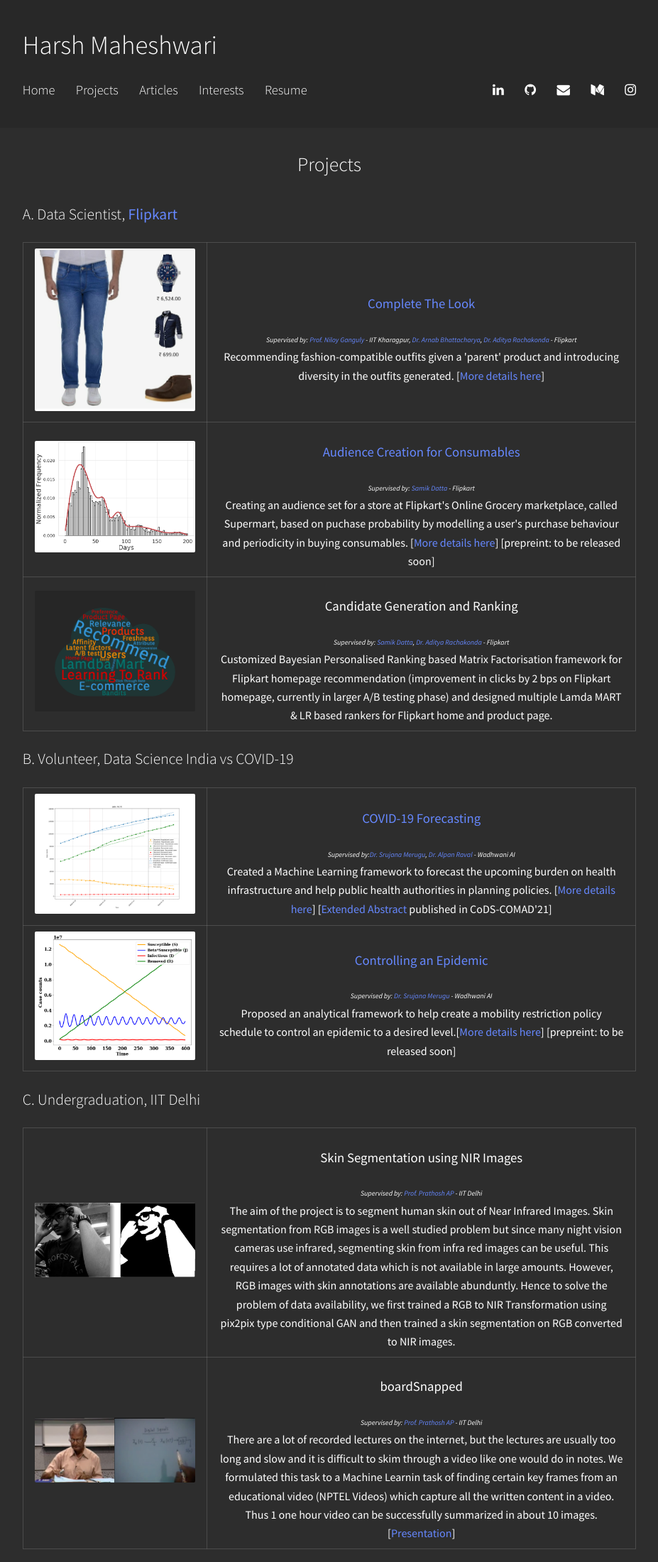
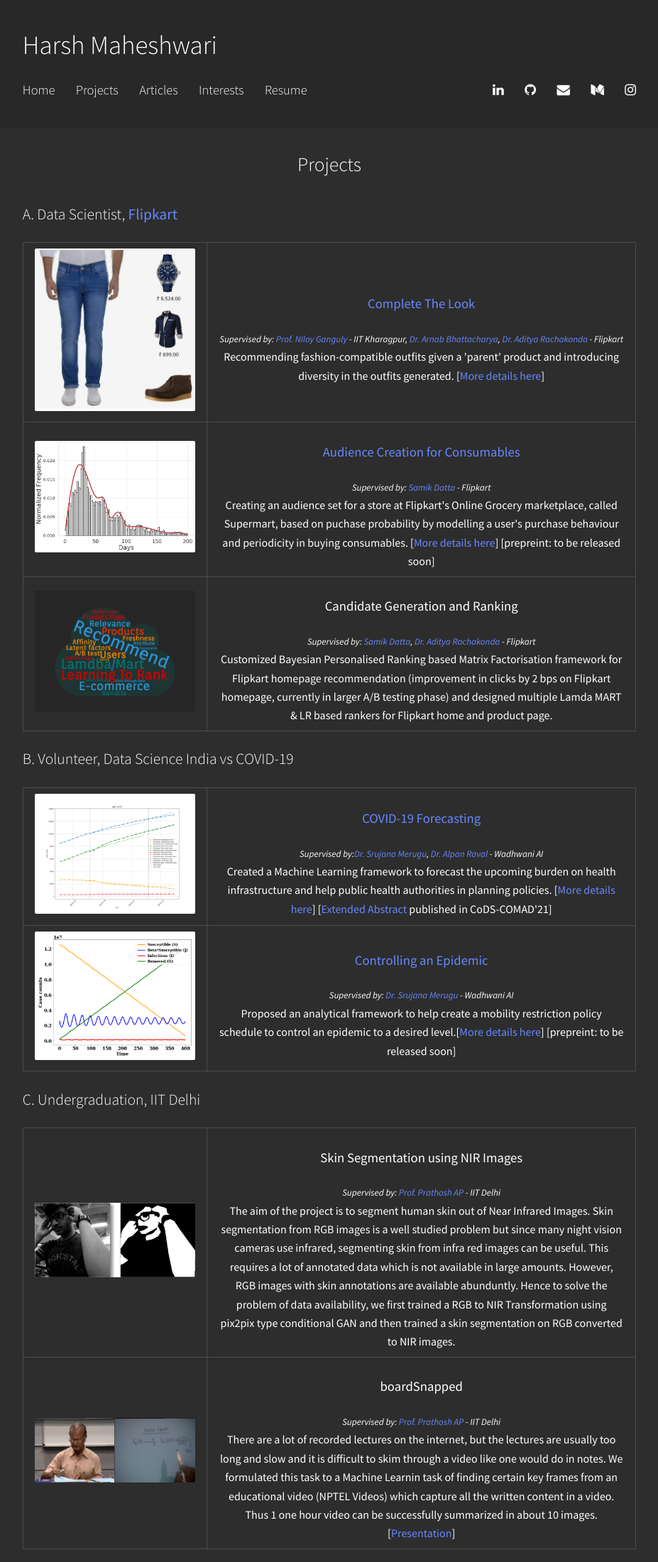
Before and after one commit to harshm121/portfolio-old, a Jekyll site: the page built from Projects/index.md, in a window 1280 px wide. Shown: the whole page at 71% size, without its empty margins (176-1103 px from the left). Built offline with Jekyll 4.4.1, drawn with Linux system fonts in a browser that asks for light colours.

Commit message:
Update index.md

```diff
--- a/Projects/index.md
+++ b/Projects/index.md
@@ -20,20 +20,20 @@ title: "Projects"
 <table style="width:100%;">
   <tr>
     <th width="30%"><a href="https://harshm121.github.io/Projects/CTL/"><img src="./ctl_example.jpeg" alt="CTL Example" height = "40%"></a></th>
-	    <th width="70%"><h3><b><a href="https://harshm121.github.io/Projects/CTL/">Complete The Look</a></b></h3> <font size="1.8"><i><h8>Supervised by: <a href = "http://www.facweb.iitkgp.ac.in/~niloy/">Prof. Niloy Ganguly</a> - IIT Kharagpur, <a href="https://www.linkedin.com/in/arnab-bhattacharya-26383573/">Dr. Arnab Bhattacharya</a>, <a href="https://www.linkedin.com/in/adityarachakonda/">Dr. Aditya Rachakonda</a> - Flipkart</h8></i></font> <br>
+	    <th width="70%"><h3><b><a href="https://harshm121.github.io/Projects/CTL/">Complete The Look</a></b></h3> <font size="2.2"><i><h8>Supervised by: <a href = "http://www.facweb.iitkgp.ac.in/~niloy/">Prof. Niloy Ganguly</a> - IIT Kharagpur, <a href="https://www.linkedin.com/in/arnab-bhattacharya-26383573/">Dr. Arnab Bhattacharya</a>, <a href="https://www.linkedin.com/in/adityarachakonda/">Dr. Aditya Rachakonda</a> - Flipkart</h8></i></font> <br>
 Recommending fashion-compatible outfits given a 'parent' product and introducing diversity in the outfits generated. [<a href="https://harshm121.github.io/Projects/CTL/">More details here</a>]</th>
   </tr>
 
 
   <tr>
     <th width="30%"><a href="https://harshm121.github.io/Projects/supermart/"><img src="./supermart.png" alt="supermart sugar example" height="80%"></a></th>
-	<th width="70%"><h3><b><a href="https://harshm121.github.io/Projects/supermart/">Audience Creation for Consumables</a></b></h3> <font size="1.8"><i><h8> Supervised by: <a href="https://www.linkedin.com/in/samik-datta-7b2a927a/">Samik Datta</a> - Flipkart</h8></i></font> <br>
+	<th width="70%"><h3><b><a href="https://harshm121.github.io/Projects/supermart/">Audience Creation for Consumables</a></b></h3> <font size="2.2"><i><h8> Supervised by: <a href="https://www.linkedin.com/in/samik-datta-7b2a927a/">Samik Datta</a> - Flipkart</h8></i></font> <br>
 Creating an audience set for a store at Flipkart's Online Grocery marketplace, called Supermart, based on puchase probability by modelling a user's purchase behaviour and periodicity in buying consumables. [<a href="https://harshm121.github.io/Projects/supermart/">More details here</a>] [prepreint: to be released soon]</th>
   </tr>
 
   <tr>
     <th width="30%"><img src="./reco.png" alt="Recommendation word cloud" height="80%"></th>
-	<th width="70%"><h3><b>Candidate Generation and Ranking</b></h3> <font size="1.8"><i><h8>Supervised by: <a href="https://www.linkedin.com/in/samik-datta-7b2a927a/">Samik Datta</a>, <a href="https://www.linkedin.com/in/adityarachakonda/">Dr. Aditya Rachakonda</a> - Flipkart</h8></i> </font><br>
+	<th width="70%"><h3><b>Candidate Generation and Ranking</b></h3> <font size="2.2"><i><h8>Supervised by: <a href="https://www.linkedin.com/in/samik-datta-7b2a927a/">Samik Datta</a>, <a href="https://www.linkedin.com/in/adityarachakonda/">Dr. Aditya Rachakonda</a> - Flipkart</h8></i> </font><br>
 		Customized <b>Bayesian Personalised Ranking</b> based Matrix Factorisation framework for Flipkart homepage recommendation (improvement in clicks by 2 bps on Flipkart homepage, currently in larger A/B testing phase) and designed multiple Lamda MART & LR based rankers for Flipkart home and product page.</th>
   </tr>
 
@@ -45,14 +45,14 @@ Creating an audience set for a store at Flipkart's Online Grocery marketplace, c
 <table style="width:100%;">
   <tr>
     <th width="30%"><a href="https://harshm121.github.io/Projects/covid_forecasting"><img src="./covid_forecasting.png" alt="Forecasting Example" width = "100%"></a></th>
-	  <th width="70%"><h3><b><a href="https://harshm121.github.io/Projects/covid_forecasting">COVID-19 Forecasting</a></b></h3> <font size="1.8"><i><h8> Supervised by:<a href="https://www.linkedin.com/in/srujana-merugu-a7243819/">Dr. Srujana Merugu</a>, <a href="https://www.linkedin.com/in/alpan-raval-36219a2/">Dr. Alpan Raval</a> - Wadhwani AI</h8></i></font><br>
+	  <th width="70%"><h3><b><a href="https://harshm121.github.io/Projects/covid_forecasting">COVID-19 Forecasting</a></b></h3> <font size="2.2"><i><h8> Supervised by:<a href="https://www.linkedin.com/in/srujana-merugu-a7243819/">Dr. Srujana Merugu</a>, <a href="https://www.linkedin.com/in/alpan-raval-36219a2/">Dr. Alpan Raval</a> - Wadhwani AI</h8></i></font><br>
 Created a Machine Learning framework to forecast the upcoming burden on health infrastructure and help public health authorities in planning policies. [<a href="https://harshm121.github.io/Projects/covid_forecasting">More details here</a>] [<a href="https://www.medrxiv.org/content/10.1101/2020.10.19.20215293v1">Extended Abstract</a> published in CoDS-COMAD'21]</th>
   </tr>
 
 
   <tr>
     <th width="30%"><a href="https://harshm121.github.io/Projects/cosir/"><img src="./cosir.png" alt="CoSIR Model" width="100%"></a></th>
-	<th width="70%"><h3><b><a href="https://harshm121.github.io/Projects/cosir/">Controlling an Epidemic</a></b></h3> <font size="1.8"><i><h8> Supervised by:  <a href="https://www.linkedin.com/in/srujana-merugu-a7243819/">Dr. Srujana Merugu</a> - Wadhwani AI </h8></i></font><br>
+	<th width="70%"><h3><b><a href="https://harshm121.github.io/Projects/cosir/">Controlling an Epidemic</a></b></h3> <font size="2.2"><i><h8> Supervised by:  <a href="https://www.linkedin.com/in/srujana-merugu-a7243819/">Dr. Srujana Merugu</a> - Wadhwani AI </h8></i></font><br>
 Proposed an analytical framework to help create a mobility restriction policy schedule to control an epidemic to a desired level.[<a href="https://harshm121.github.io/Projects/cosir/">More details here</a>] [prepreint: to be released soon]</th>
   </tr>
 
@@ -64,14 +64,14 @@ Proposed an analytical framework to help create a mobility restriction policy sc
 <table style="width:100%;">
   <tr>
     <th width="30%"><img src="./skinseg.png" alt="Skin segmentation example" width = "100%"></th>
-	  <th width="70%"><h3><b>Skin Segmentation using NIR Images</b></h3> <font size="1.8"><i><h8> Supervised by: <a href="https://sites.google.com/view/prathosh">Prof. Prathosh AP</a> - IIT Delhi </h8></i></font><br>
+	  <th width="70%"><h3><b>Skin Segmentation using NIR Images</b></h3> <font size="2.2"><i><h8> Supervised by: <a href="https://sites.google.com/view/prathosh">Prof. Prathosh AP</a> - IIT Delhi </h8></i></font><br>
 The aim of the project is to segment human skin out of Near Infrared Images. Skin segmentation from RGB images is a well studied problem but since many night vision cameras use infrared, segmenting skin from infra red images can be useful. This requires a lot of annotated data which is not available in large amounts. However, RGB images with skin annotations are available abunduntly. Hence to solve the problem of data availability, we first trained a RGB to NIR Transformation using pix2pix type conditional GAN and then trained a skin segmentation on RGB converted to NIR images. </th>
   </tr>
 
 
   <tr>
     <th width="30%"><img src="./boardsnapped.png" alt="Example images" width="100%"></th>
-	<th width="70%"><h3><b>boardSnapped</b></h3> <font size="1.8"><i><h8> Supervised by: <a href="https://sites.google.com/view/prathosh">Prof. Prathosh AP</a> - IIT Delhi </h8></i></font><br>
+	<th width="70%"><h3><b>boardSnapped</b></h3> <font size="2.2"><i><h8> Supervised by: <a href="https://sites.google.com/view/prathosh">Prof. Prathosh AP</a> - IIT Delhi </h8></i></font><br>
 	There are a lot of recorded lectures on the internet, but the lectures are usually too long and slow and it is difficult to skim through a video like one would do in notes. We formulated this task to a Machine Learnin task of finding certain key frames from an educational video (NPTEL Videos) which capture all the written content in a video. Thus 1 one hour video can be successfully summarized in about 10 images. [<a href="https://docs.google.com/presentation/d/1hnYlk-_ie_55itjfKPlbFFm5x9woRM1kMJZJNiyOV2I/edit?usp=sharing">Presentation</a>]
 </th>
   </tr>
```
